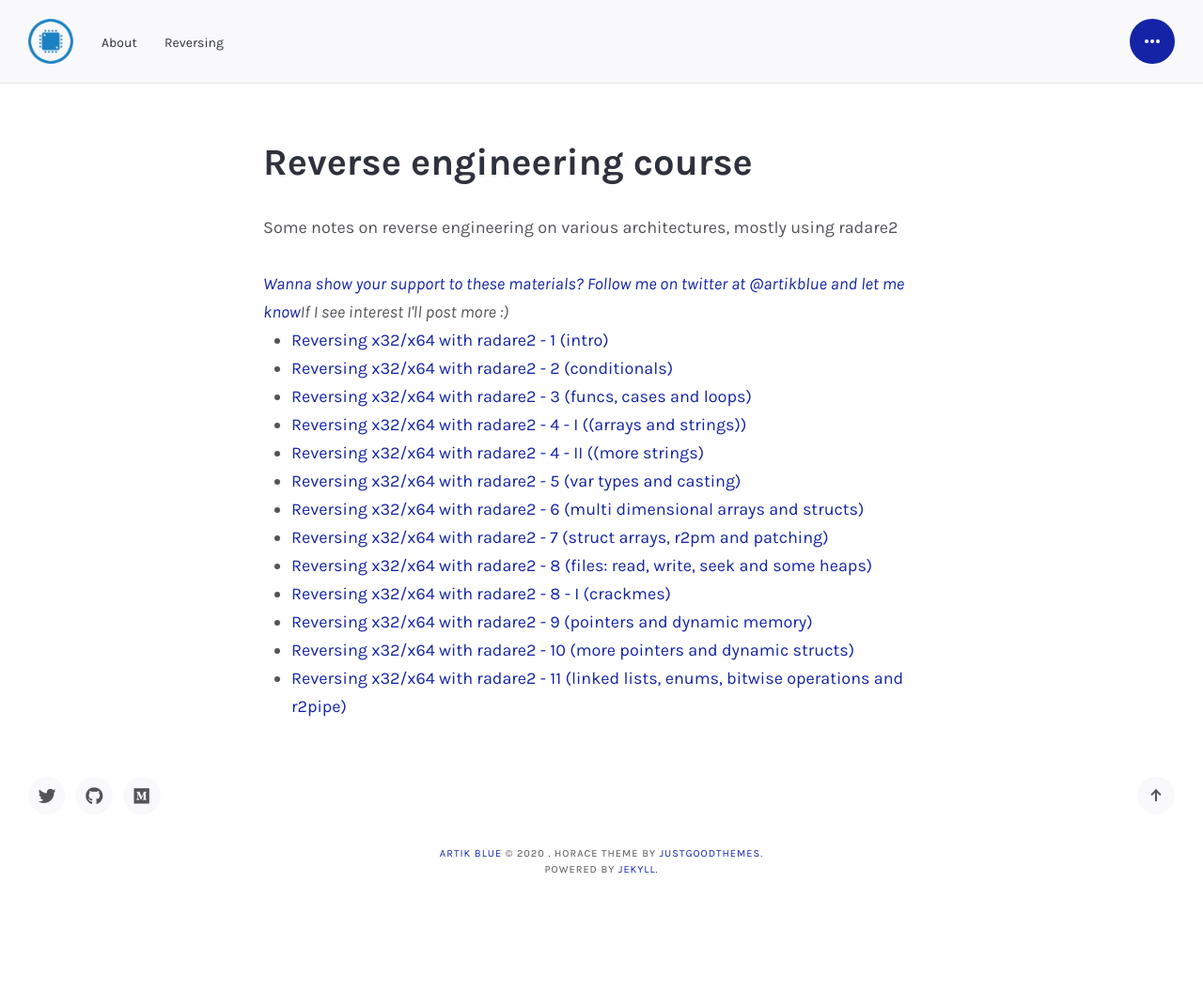
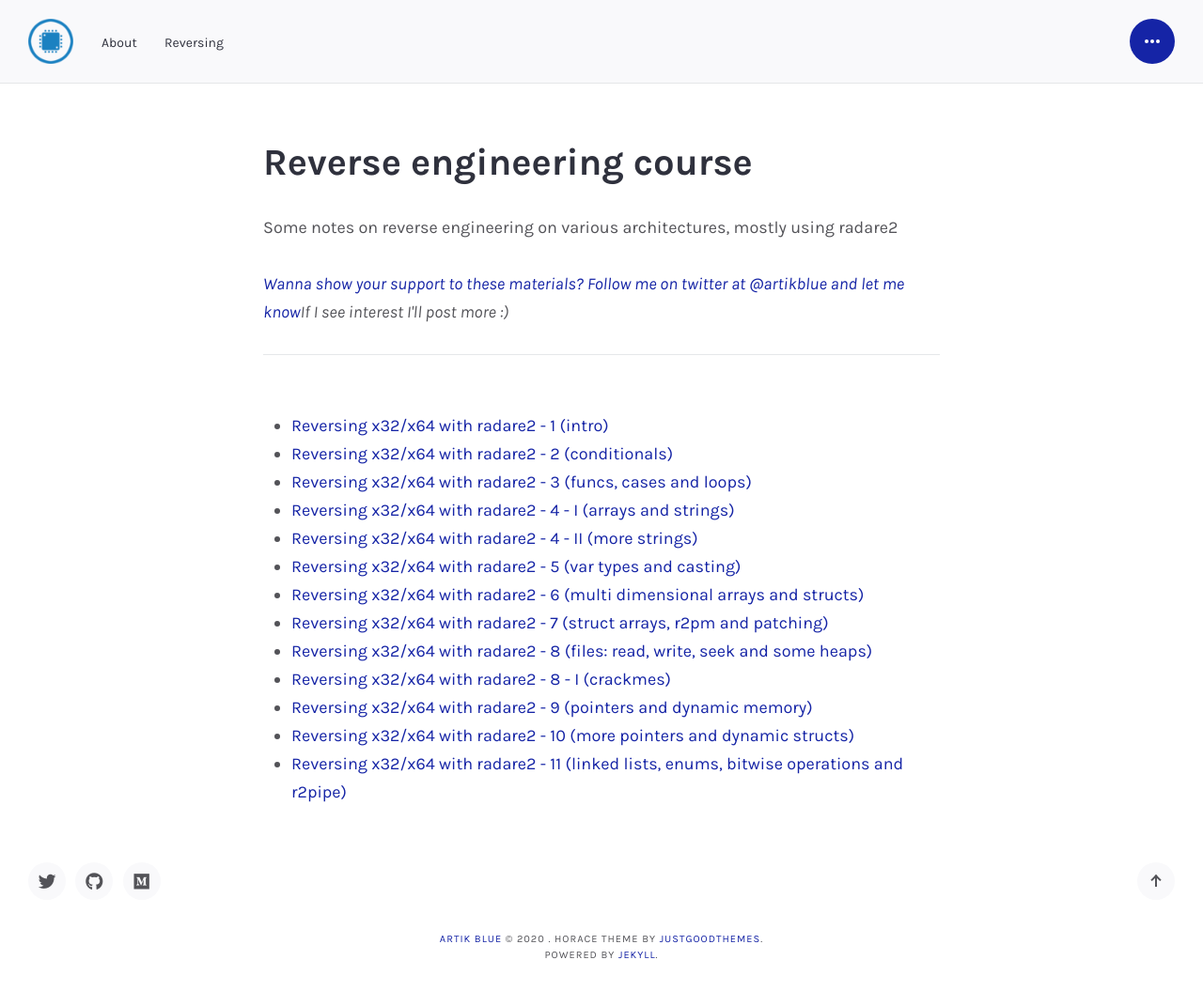
Before and after one commit to artikblue/artikblue.github.io, a Jekyll site: the page built from reversing.md, in a window 1280 px wide. Shown: the whole page at 94% size. Built offline with Jekyll 4.4.1, drawn with Linux system fonts in a browser that asks for light colours; some web fonts are replaced; before the commit the page ends 964 px from its top, so only the background shows below that.

Commit message:
course fix

```diff
--- a/reversing.md
+++ b/reversing.md
@@ -10,13 +10,16 @@ comments: false
 <p>Some notes on reverse engineering on various architectures, mostly using radare2</p>
 
 <i><a href="https://www.twitter.com/artikblue">Wanna show your support to these materials? Follow me on twitter at @artikblue and let me know</a>If I see interest I'll post more :)</i>
-<br>
+
+<hr />
+<br />
+
 <ul>
   <li><a href="https://artik.blue/reversing-radare2-1">Reversing x32/x64 with radare2 - 1 (intro) </a></li>
   <li><a href="https://artik.blue/reversing-radare2-2">Reversing x32/x64 with radare2 - 2 (conditionals) </a></li>
   <li><a href="https://artik.blue/reversing-radare-3">Reversing x32/x64 with radare2 - 3 (funcs, cases and loops)</a></li>
-  <li><a href="https://artik.blue/reversing-radare-4">Reversing x32/x64 with radare2 - 4 - I ((arrays and strings))</a></li>
-  <li><a href="https://artik.blue/reversing-radare-4-ii">Reversing x32/x64 with radare2 - 4 - II ((more strings)</a></li>
+  <li><a href="https://artik.blue/reversing-radare-4">Reversing x32/x64 with radare2 - 4 - I (arrays and strings)</a></li>
+  <li><a href="https://artik.blue/reversing-radare-4-ii">Reversing x32/x64 with radare2 - 4 - II (more strings)</a></li>
   <li><a href="https://artik.blue/reversing-radare-5">Reversing x32/x64 with radare2 - 5 (var types and casting)</a></li>
   <li><a href="https://artik.blue/reversing-radare-6">Reversing x32/x64 with radare2 - 6 (multi dimensional arrays and structs)</a></li>
   <li><a href="https://artik.blue/reversing-radare-7">Reversing x32/x64 with radare2 - 7 (struct arrays, r2pm and patching)</a></li>
```
Also changed, not shown: _pages/reversing.md (+6 -3 lines).
